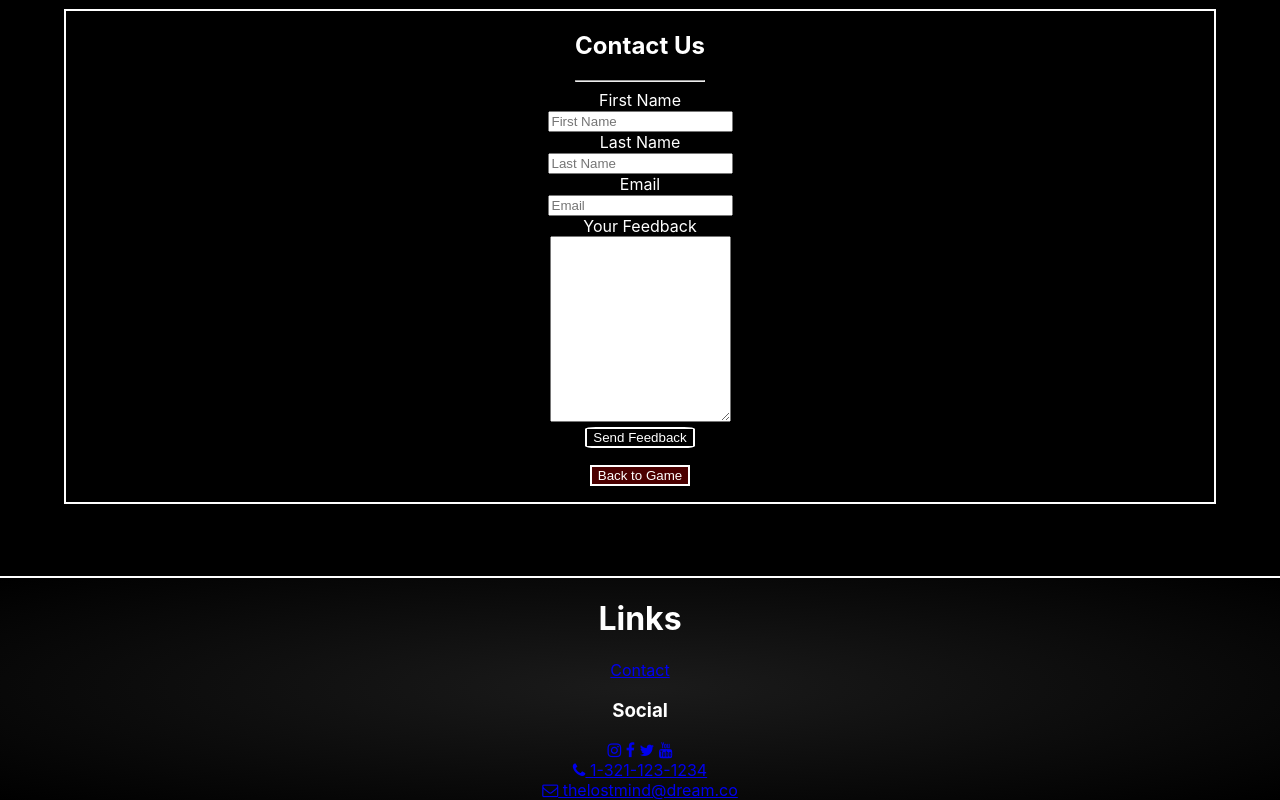
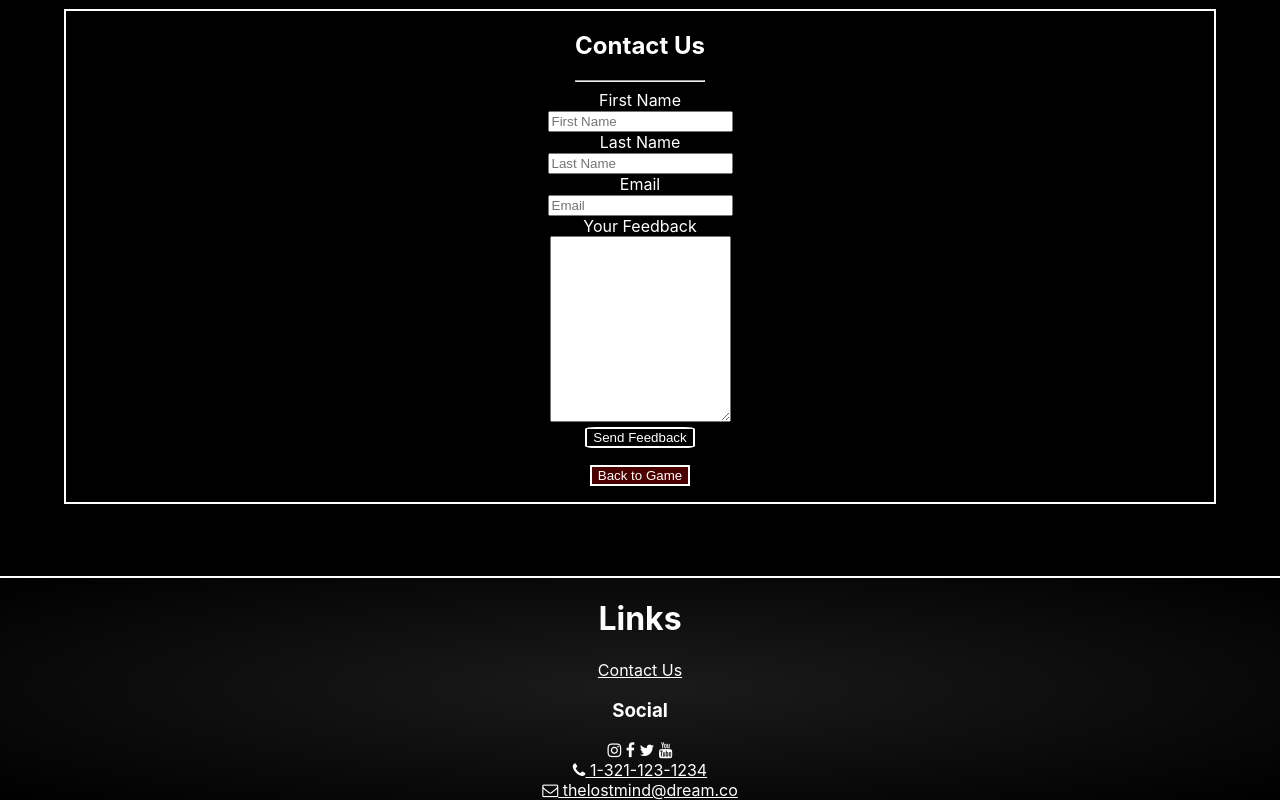
Before and after one commit to CodeCosmic/videogameteaser, a React (Create React App) app: page /contact in a window 1280 px wide. Shown: the part 376-1176 px from the top of the page. Built offline with nearby package versions, Linux system fonts and the light colour scheme.

Commit message:
cleaned up the footer and removed store as it was not being used

```diff
--- a/src/App.js
+++ b/src/App.js
@@ -15,7 +15,7 @@ function App() {
   return (
     <div className="App" >
       <Header/>
-      <CountdownTimer countdownTimeStampMS={1679000000000}/>
+      <CountdownTimer countdownTimeStampMS={1689000000000}/>
       <Routes>
         <Route path='/' element={<HomePage />} />
         <Route path='contact' element={<ContactPage />} />
--- a/src/components/Footer/Footer.js
+++ /dev/null
@@ -1,68 +0,0 @@
-import { Row, Col, Container } from 'reactstrap';
-import { Link } from 'react-router-dom';
-import './footer.css'
-
-
-const Footer = () => {
-    return (
-        <footer className='site-footer'>
-             <hr className='bigLine'/>
-            <Container>
-                <Row>
-                    <Col xs={{ size: 4, offset: 1 }} sm='2'>
-                        <h1>Links</h1>
-                        <>
-                            <Link to='/contact'>Contact</Link>
-                        </>
-                    </Col>
-                     <Col xs='6' sm='3' className='text-center'>
-                        <h3>Social</h3>
-                        <a
-                            className='btn btn-social-icon btn-instagram'
-                            href='http://instagram.com/'
-                        >
-                            <i className='fa fa-instagram' />
-                        </a>{' '}
-                        <a
-                            className='btn btn-social-icon btn-facebook'
-                            href='http://www.facebook.com/'
-                        >
-                            <i className='fa fa-facebook' />
-                        </a>{' '}
-                        <a
-                            className='btn btn-social-icon btn-twitter'
-                            href='http://twitter.com/'
-                        >
-                            <i className='fa fa-twitter' />
-                        </a>{' '}
-                        <a
-                            className='btn btn-social-icon btn-google'
-                            href='http://youtube.com/'
-                        >
-                            <i className='fa fa-youtube' />
-                        </a>
-                    </Col>
-                    <Col sm='4' className='text-center'>
-                        <a
-                            role='button'
-                            className='btn btn-link'
-                            href='tel:+13211231234'
-                        >
-                            <i className='fa fa-phone' /> 1-321-123-1234
-                        </a>
-                        <br />
-                        <a
-                            role='button'
-                            className='btn btn-link'
-                            href='mailto:notreal@notreal.co'
-                        >
-                            <i className='fa fa-envelope-o' /> thelostmind@dream.co
-                        </a>
-                    </Col>
-                </Row>
-            </Container>
-        </footer>
-    );
-};
-
-export default Footer;
--- /dev/null
+++ b/src/components/Footer/Footer.jsx
@@ -0,0 +1,38 @@
+import { Link } from 'react-router-dom';
+import './footer.css'
+
+
+const Footer = () => {
+    return (
+        <footer className='site-footer'>
+             <hr className='bigLine'/>
+            <div>
+                <h1>Links</h1>
+                <Link to='/contact' className='links'>Contact Us</Link>
+                <h3>Social</h3>
+                <a className='btn btn-social-icon btn-instagram links' href='https://instagram.com'>
+                    <i className='fa fa-instagram'/>
+                </a>{' '}
+                <a className='btn btn-social-icon btn-facebook links' href='https://facebook.com'>
+                    <i className='fa fa-facebook'/>
+                </a>{' '}
+                <a className='btn btn-social-icon btn-twitter links' href='https://twitter.com'>
+                    <i className='fa fa-twitter'/>
+                </a>{' '}
+                <a className='btn btn-social-icon btn-google links' href='https://youtube.com'>
+                    <i className='fa fa-youtube'/>
+                </a>
+                <br/>
+                <a role='button' className='btn btn-link links' href='tel:+13211231234'>
+                    <i className='fa fa-phone' /> 1-321-123-1234
+                </a>
+                <br/>
+                <a role='button' className='btn btn-link links' href='mailto:notreal@notreal.co' >
+                    <i className='fa fa-envelope-o' /> thelostmind@dream.co
+                </a>
+            </div>
+        </footer>
+    );
+};
+
+export default Footer;
--- a/src/components/Footer/footer.css
+++ b/src/components/Footer/footer.css
@@ -14,3 +14,7 @@
 .linksColor{
     color: white;
 }
+
+.links{
+    color: white;
+}
--- a/src/index.js
+++ b/src/index.js
@@ -1,7 +1,5 @@
 import React from 'react';
 import { createRoot } from 'react-dom/client';
-import { Provider } from 'react-redux';
-import { store } from './app/store';
 import { BrowserRouter } from 'react-router-dom';
 import 'font-awesome/css/font-awesome.css';
 import App from './App';
@@ -11,11 +9,9 @@ const container = document.getElementById('root');
 const root = createRoot(container);
 
 root.render(
-  <React.StrictMode>
-    <Provider store={store}>
-      <BrowserRouter>
-      <App />
-      </BrowserRouter>
-    </Provider>
-  </React.StrictMode>
+    <React.StrictMode>
+        <BrowserRouter>
+            <App />
+        </BrowserRouter>
+    </React.StrictMode>
 );
```
